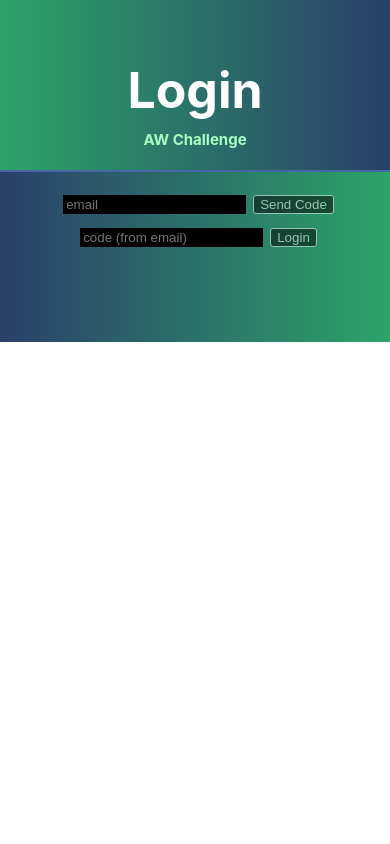
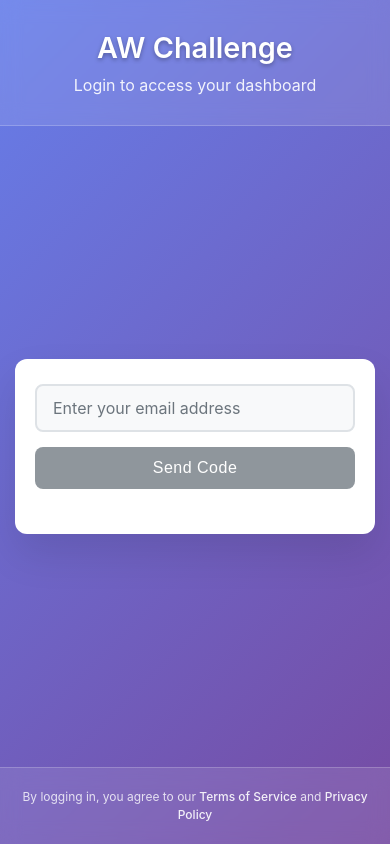
Before and after one commit to riverKanies/AnchorWatchChallenge, a React (Create React App) app: page / in a window 390 px wide. Built offline with nearby package versions, Linux system fonts and the light colour scheme.

Commit message:
redesign login

```diff
--- a/src/Login.css
+++ b/src/Login.css
@@ -1,130 +1,260 @@
-/* login */
+/* Login Component Styles - Matching Dashboard Design */
 
-/* @keyframes fadeAndSlideInTop {
-  from {
-    transform: translateY(-100%);
-  }
-  to {
-    transform: translateY(0%);
-  }
+.login {
+  min-height: 100vh;
+  display: flex;
+  flex-direction: column;
+  font-family: -apple-system, BlinkMacSystemFont, 'Segoe UI', Roboto, sans-serif;
+  background: linear-gradient(135deg, #667eea 0%, #764ba2 100%);
 }
-@keyframes fadeAndSlideInBottom {
-  from {
-    transform: translateY(100%);
-  }
-  to {
-    transform: translateY(0%);
-  }
-} */
 
 .login-header {
-  height: 170px;
-  border-bottom: 1px solid #4667a6;
-  display: flex;
-  flex-direction: column-reverse;
-  background-image: linear-gradient(to right, #2ca468, #2a406a);
-}
-.login-title {
-  color: white;
-  width: 100%;
-  height: 70px;
+  padding: 40px 20px;
   text-align: center;
-  font-size: 50px;
-  font-weight: bold;
-}
-.login-subtitle {
-  color: rgb(168, 253, 192);
-  width: 100%;
-  height: 20px;
-  text-align: center;
-  margin-bottom: 20px;
-  font-size: 15px;
-  font-weight: bold;
-}
-.login-body {
-  flex-grow: 1
-}
-.login-footer {
-  min-height: 170px;
-  /* background-color: #2a406a; */
-  border-top: 1px solid #4667a6;
-  text-align: center;
-  background-image: linear-gradient(to right, #2a406a, #2ca468);
-}
-.login-apple {
-  background-color: black;
-  color: white;
-  border: none;
-  border-radius: 15px;
-  font-size:larger;
-  height: 60px;
-  position: relative;
-  cursor: pointer;
-  margin-top: 30px;
-  padding: 0 40px;
-}
-.login-apple img {
-  position: absolute;
-  top: 8px;
-}
-.login-apple span {
-  margin-left: 45px;
-  font-weight: bold;
+  background: rgba(255, 255, 255, 0.1);
+  backdrop-filter: blur(10px);
+  border-bottom: 1px solid rgba(255, 255, 255, 0.2);
 }
 
-.login-test-btn {
-  background-color: rgb(58, 58, 58);
+.login-header h1 {
   color: white;
+  margin: 0 0 10px 0;
+  font-size: 2.5rem;
+  font-weight: 600;
+  text-shadow: 0 2px 4px rgba(0, 0, 0, 0.3);
+}
+
+.login-header p {
+  color: rgba(255, 255, 255, 0.9);
+  margin: 0;
+  font-size: 1.1rem;
+  font-weight: 400;
+}
+
+.login-body {
+  flex: 1;
+  display: flex;
+  align-items: center;
+  justify-content: center;
+  padding: 40px 20px;
+}
+
+.login-form-container {
+  background: white;
+  border-radius: 16px;
+  box-shadow: 0 20px 40px rgba(0, 0, 0, 0.1);
+  padding: 40px;
+  width: 100%;
+  max-width: 400px;
+  backdrop-filter: blur(10px);
+}
+
+.login-form-container h2 {
+  color: #333;
+  margin: 0 0 30px 0;
+  font-size: 1.8rem;
+  font-weight: 600;
+  text-align: center;
+}
+
+.input-group {
+  display: flex;
+  flex-direction: column;
+  gap: 15px;
+  margin-bottom: 20px;
+}
+
+.input-group input {
+  padding: 16px 20px;
+  border: 2px solid #e1e5e9;
+  border-radius: 12px;
+  font-size: 16px;
+  font-family: inherit;
+  transition: all 0.3s ease;
+  background: #f8f9fa;
+}
+
+.input-group input:focus {
+  outline: none;
+  border-color: #667eea;
+  background: white;
+  box-shadow: 0 0 0 4px rgba(102, 126, 234, 0.1);
+}
+
+.input-group input.error {
+  border-color: #dc3545;
+  background: #fff5f5;
+}
+
+.input-group input:disabled {
+  background-color: #f8f9fa;
+  cursor: not-allowed;
+  opacity: 0.7;
+}
+
+.input-group input::placeholder {
+  color: #6c757d;
+  font-weight: 400;
+}
+
+.send-code-btn,
+.login-btn {
+  padding: 16px 24px;
   border: none;
-  border-radius: 15px;
-  font-size:larger;
-  height: 60px;
-  position: relative;
+  border-radius: 12px;
+  font-size: 16px;
+  font-weight: 600;
   cursor: pointer;
-  margin-top: 30px;
-  padding: 0 40px;
+  transition: all 0.3s ease;
+  white-space: nowrap;
+  text-transform: none;
+  letter-spacing: 0.5px;
+}
+
+.send-code-btn {
+  background: linear-gradient(135deg, #667eea 0%, #764ba2 100%);
+  color: white;
+}
+
+.send-code-btn:hover:not(:disabled) {
+  transform: translateY(-2px);
+  box-shadow: 0 8px 25px rgba(102, 126, 234, 0.3);
+}
+
+.login-btn {
+  background: linear-gradient(135deg, #28a745 0%, #20c997 100%);
+  color: white;
+}
+
+.login-btn:hover:not(:disabled) {
+  transform: translateY(-2px);
+  box-shadow: 0 8px 25px rgba(40, 167, 69, 0.3);
+}
+
+.send-code-btn:disabled,
+.login-btn:disabled {
+  background: #6c757d;
+  cursor: not-allowed;
+  transform: none;
+  box-shadow: none;
+  opacity: 0.7;
+}
+
+.error-message {
+  margin-top: 15px;
+  padding: 12px 16px;
+  background: linear-gradient(135deg, #ff6b6b 0%, #ee5a52 100%);
+  color: white;
+  border-radius: 8px;
+  font-size: 14px;
+  font-weight: 500;
+  text-align: center;
+  box-shadow: 0 4px 12px rgba(255, 107, 107, 0.3);
+}
+
+.login-footer {
+  padding: 30px 20px;
+  text-align: center;
+  background: rgba(255, 255, 255, 0.1);
+  backdrop-filter: blur(10px);
+  border-top: 1px solid rgba(255, 255, 255, 0.2);
 }
 
 .policies {
-  font-size: 10px;
-  color: #ffffff83;
-  width: 200px;
-  margin: auto;
-  margin-top: 15px;
-}
-.policies a {
-  padding: 0 3px;
-  color: #ffffff83;
+  font-size: 12px;
+  color: rgba(255, 255, 255, 0.8);
+  margin: 0;
+  line-height: 1.5;
 }
 
+.policies a {
+  color: rgba(255, 255, 255, 0.9);
+  text-decoration: none;
+  font-weight: 500;
+  transition: color 0.3s ease;
+}
 
-/* login code */
+.policies a:hover {
+  color: white;
+  text-decoration: underline;
+}
 
-.code-login-container {
-  margin: 16px 0;
+/* Responsive Design */
+@media (max-width: 768px) {
+  .login-header {
+    padding: 30px 15px;
+  }
+
+  .login-header h1 {
+    font-size: 2rem;
+  }
+
+  .login-header p {
+    font-size: 1rem;
+  }
+
+  .login-body {
+    padding: 20px 15px;
+  }
+
+  .login-form-container {
+    padding: 30px 25px;
+    border-radius: 12px;
+  }
+
+  .input-group input {
+    padding: 14px 16px;
+    font-size: 16px; /* Prevents zoom on iOS */
+  }
+
+  .send-code-btn,
+  .login-btn {
+    padding: 14px 20px;
+    font-size: 16px;
+  }
+
+  .login-footer {
+    padding: 20px 15px;
+  }
 }
-.code-login-container input {
-  margin: 7px;
-  border: 1px solid black;
-  background-color: black;
-  color: white;
+
+@media (max-width: 480px) {
+  .login-form-container {
+    padding: 25px 20px;
+  }
+
+  .login-header h1 {
+    font-size: 1.8rem;
+  }
 }
-.code-login-container button {
-  border: 1px solid white;
-  border-radius: 3px;
-  background-color: black;
-  color: white;
-  position: relative;
-  cursor: pointer;
+
+/* Animation for form appearance */
+@keyframes slideInUp {
+  from {
+    opacity: 0;
+    transform: translateY(30px);
+  }
+  to {
+    opacity: 1;
+    transform: translateY(0);
+  }
 }
-.code-login-container button:disabled {
-  opacity: 0.5;
-  cursor: not-allowed;
+
+.login-form-container {
+  animation: slideInUp 0.6s ease-out;
 }
-.code-login-container button div {
-  position: absolute;
-  color: white;
-  right: -35px;
-  top: 2px;
-  font-size: 12px;
+
+/* Loading state animations */
+@keyframes pulse {
+  0%, 100% {
+    opacity: 1;
+  }
+  50% {
+    opacity: 0.7;
+  }
 }
+
+.send-code-btn:disabled,
+.login-btn:disabled {
+  animation: pulse 1.5s ease-in-out infinite;
+}
--- a/src/Login.js
+++ b/src/Login.js
@@ -3,72 +3,157 @@ import './Login.css'
 import http from './http.js'
 import {saveKey} from './Storage.js'
 
-async function loginWithCode() {
-  const email = document.getElementById("emailInput").value
-  const code = document.getElementById("codeInput").value
-  const {sessionToken, userRecord} = await http.post('/sessions', {type: "code", code, email})
-  console.log('session start', sessionToken, userRecord)
-  await saveKey("jwt", sessionToken)
-  await saveKey("user", JSON.stringify(userRecord))
-  window.location.reload()
-}
-
-function validateEmail(email) {
-  const regex = /^[\w-.]+@([\w-]+\.)+[\w-]{2,4}$/
-  return regex.test(email)
-}
-
 const Login = () => {
-
   const [email, setEmail] = useState('')
   const [emailValid, setEmailValid] = useState(false)
   const [code, setCode] = useState('')
   const [codeValid, setCodeValid] = useState(false)
   const [codeSent, setCodeSent] = useState(false)
+  const [loading, setLoading] = useState(false)
+  const [error, setError] = useState('')
 
-  const changeEmail = (e) => {
+  const validateEmail = (email) => {
+    const regex = /^[\w-.]+@([\w-]+\.)+[\w-]{2,4}$/
+    return regex.test(email)
+  }
+
+  const handleEmailChange = (e) => {
     const email = e.target.value
     const valid = validateEmail(email)
     setEmail(email)
     setEmailValid(valid)
     setCodeSent(false)
+    setError('')
   }
 
-  const changeCode = (e) => {
+  const handleCodeChange = (e) => {
     const code = e.target.value
     const valid = code.length === 8
     setCode(code)
     setCodeValid(valid)
+    setError('')
   }
 
-  const requestLoginCode = () => {
-    const email = document.getElementById("emailInput").value
-    console.log("req code for", email)
-    http.post('/codes', {email})
-    setCodeSent(true)
+  const requestLoginCode = async () => {
+    if (!emailValid) return
+
+    setLoading(true)
+    setError('')
+
+    try {
+      await http.post('/codes', { email })
+      setCodeSent(true)
+    } catch (error) {
+      console.error('Error requesting code:', error)
+      setError('Failed to send code. Please try again.')
+    } finally {
+      setLoading(false)
+    }
   }
 
-  return <>
-    <div className='login-header'>
-      <div className='login-subtitle'>AW Challenge</div>
-      <div className='login-title'>Login</div>
+  const loginWithCode = async () => {
+    if (!emailValid || !codeValid) return
+
+    setLoading(true)
+    setError('')
+
+    try {
+      const { sessionToken, userRecord } = await http.post('/sessions', {
+        type: "code",
+        code,
+        email
+      })
+
+      console.log('session start', sessionToken, userRecord)
+      await saveKey("jwt", sessionToken)
+      await saveKey("user", JSON.stringify(userRecord))
+      window.location.reload()
+    } catch (error) {
+      console.error('Error logging in:', error)
+      setError('Invalid code. Please check your email and try again.')
+    } finally {
+      setLoading(false)
+    }
+  }
+
+  const handleSubmit = (e) => {
+    e.preventDefault()
+    if (codeSent && codeValid) {
+      loginWithCode()
+    } else if (emailValid) {
+      requestLoginCode()
+    }
+  }
+
+  return (
+    <div className="login">
+      <div className="login-header">
+        <h1>AW Challenge</h1>
+        <p>Login to access your dashboard</p>
+      </div>
+
+      <div className="login-body">
+        <div className="login-form-container">
+          <form onSubmit={handleSubmit}>
+            <div className="input-group">
+              <input
+                id="emailInput"
+                type="email"
+                placeholder="Enter your email address"
+                value={email}
+                onChange={handleEmailChange}
+                className={error && !emailValid ? "error" : ""}
+                disabled={loading}
+                required
+              />
+              <button
+                type="button"
+                onClick={requestLoginCode}
+                disabled={!emailValid || codeSent || loading}
+                className="send-code-btn"
+              >
+                {loading && !codeSent ? 'Sending...' : codeSent ? 'Code Sent!' : 'Send Code'}
+              </button>
+            </div>
+
+            {codeSent && (
+              <div className="input-group">
+                <input
+                  id="codeInput"
+                  type="text"
+                  placeholder="Enter 8-digit code from email"
+                  value={code}
+                  onChange={handleCodeChange}
+                  className={error && !codeValid ? "error" : ""}
+                  disabled={loading}
+                  maxLength={8}
+                  required
+                />
+                <button
+                  type="submit"
+                  disabled={!codeValid || !emailValid || loading}
+                  className="login-btn"
+                >
+                  {loading ? 'Logging in...' : 'Login'}
+                </button>
+              </div>
+            )}
+
+            {error && <div className="error-message">{error}</div>}
+          </form>
+        </div>
+      </div>
+
+      <div className="login-footer">
+        <p className="policies">
+          By logging in, you agree to our{' '}
+          <a href="/terms" target="_blank" rel="noopener noreferrer">Terms of Service</a>
+          {' '}and{' '}
+          <a href="/privacy" target="_blank" rel="noopener noreferrer">Privacy Policy</a>
+        </p>
+      </div>
     </div>
-    <div className='login-body'></div>
-    <div className='login-footer'>
-          <div className='code-login-container'>
-            <input id="emailInput" type="email" placeholder='email' onChange={changeEmail} value={email} />
-            <button onClick={requestLoginCode} disabled={!emailValid || codeSent}>
-              Send Code
-              {codeSent && <div>Sent!</div>}
-            </button>
-            <br/>
-            <input id="codeInput" placeholder='code (from email)' onChange={changeCode} value={code} />
-            <button onClick={loginWithCode} disabled={!codeValid || !emailValid}>Login</button>
-          </div>
-
-
-    </div>
-  </>
+  )
 }
 
 export default Login
```
